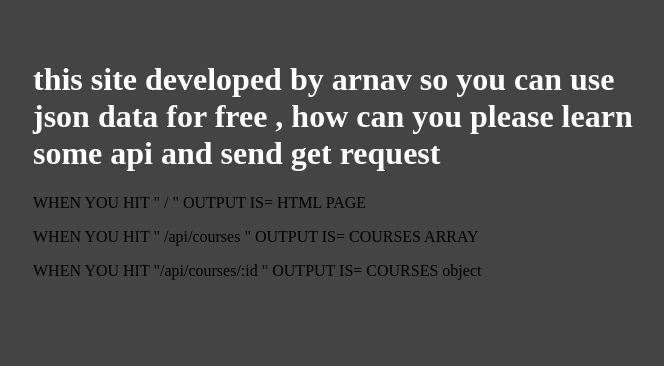
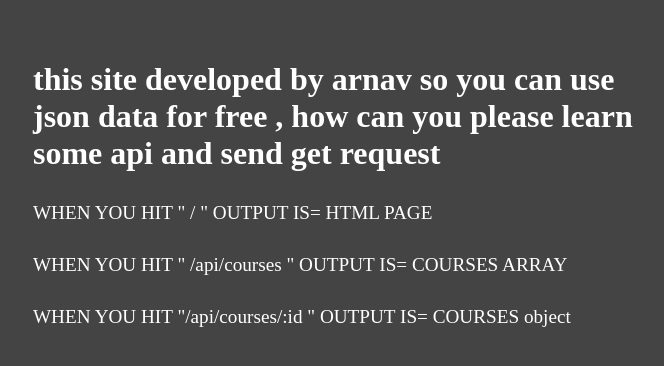
Before and after one commit to arnavdass123/serverapi, a website: page hello.html in a window 1280 px wide. Shown: the whole page, without its empty margins (287-951 px from the left). Drawn offline with Linux system fonts and the light colour scheme.

Commit message:
adding somthing

```diff
--- a/hello.html
+++ b/hello.html
@@ -41,7 +41,12 @@
             width: 50%;
             height: 60%;
         }
-
+        p{
+            margin-top: 30px;
+            font-size: 1.2rem;
+            font-style: normal;
+            color: #fff;
+        }
 
     </style>
 </head>
```
